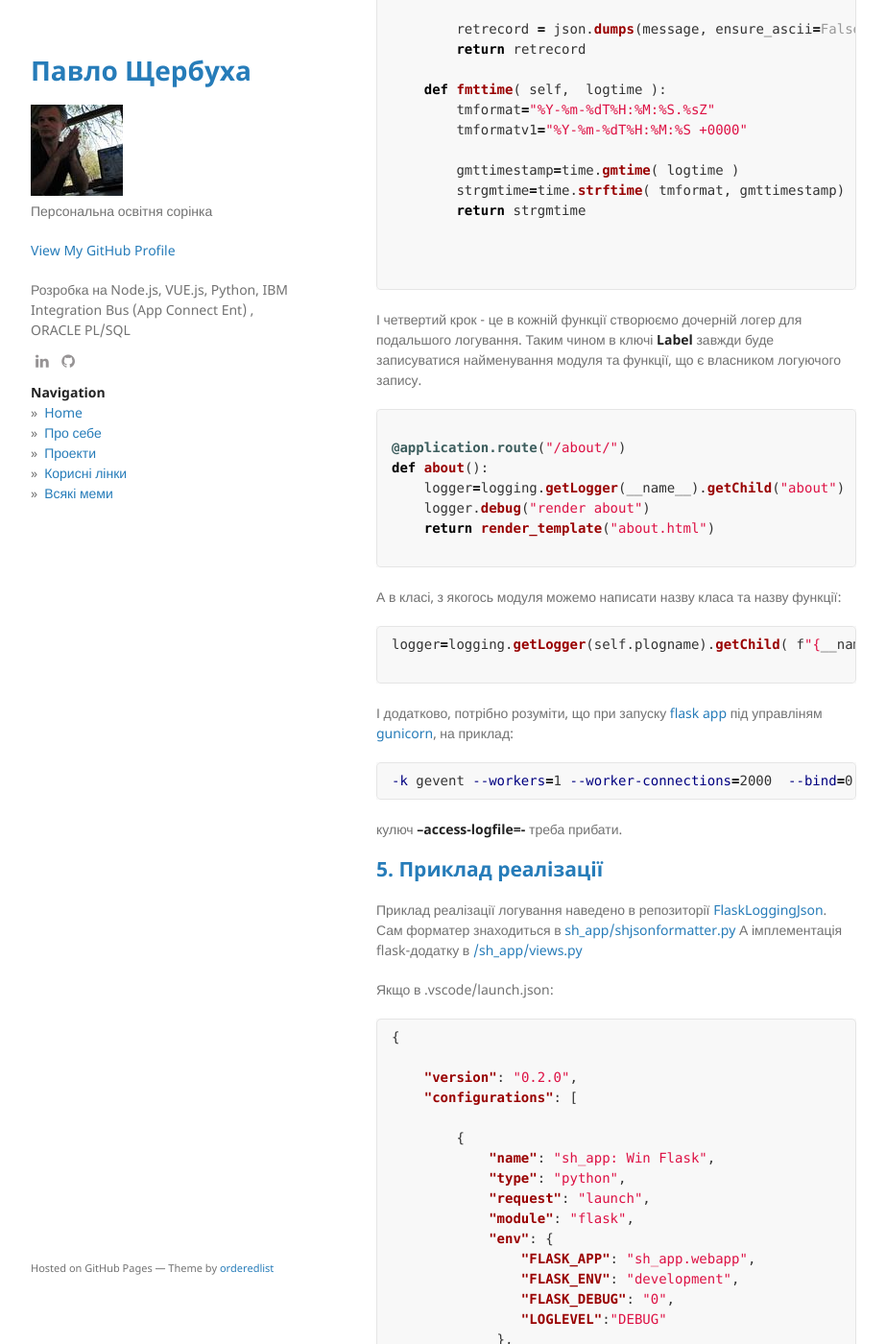
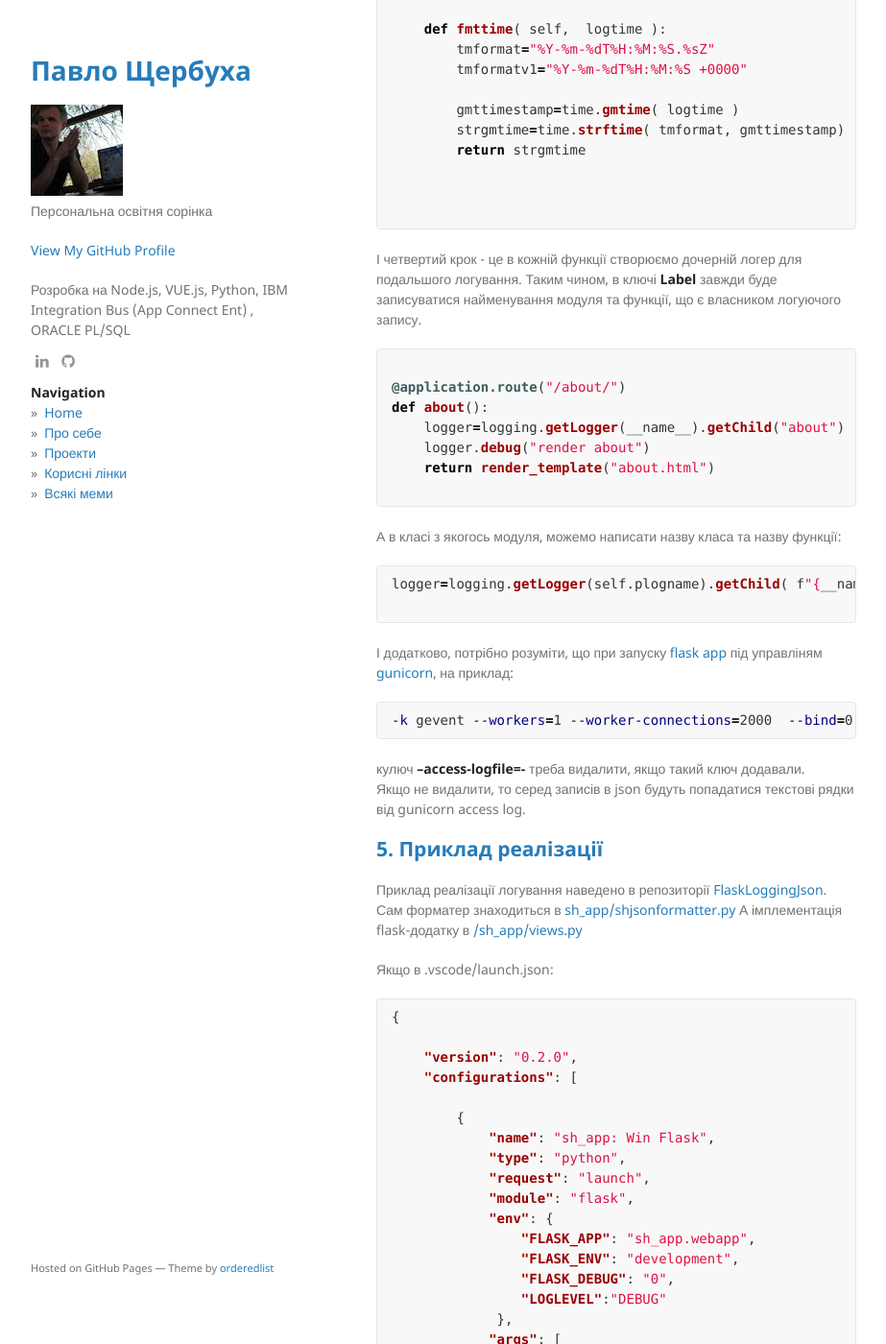
Before and after one commit to pavlo-shcherbukha/pavlo-shcherbukha.github.io, a Jekyll site: the page built from _posts/2024-09-15-py-flask-logging.md, in a window 1280 px wide and 1400 px high, scrolled down 6364 px. Shown: the whole window at 96% size, without its empty margins (178-1101 px from the left). Built offline with Jekyll 4.4.1, drawn with Linux system fonts in a browser that asks for light colours; some of the changed text lies outside the part shown.

Commit message:
gramm err correct

````diff
--- a/_posts/2024-09-15-py-flask-logging.md
+++ b/_posts/2024-09-15-py-flask-logging.md
@@ -313,7 +309,7 @@ class JSONFormatter(logging.Formatter):
 ```
 
 І четвертий крок - це в кожній функції створюємо дочерній логер для подальшого логування.
-Таким чином в ключі **Label** завжди буде записуватися найменування модуля та функції, що є власником логуючого запису.
+Таким чином, в ключі **Label** завжди буде записуватися найменування модуля та функції, що є власником логуючого запису.
 
 
 ```py
@@ -326,7 +322,7 @@ def about():
 
 ```
 
-А в класі, з якогось модуля можемо  написати назву класа та назву функції:
+А в класі з якогось модуля, можемо  написати назву класа та назву функції:
 
 ```py
 logger=logging.getLogger(self.plogname).getChild( f"{__name__}.Eds:SignData")
@@ -339,7 +335,8 @@ logger=logging.getLogger(self.plogname).getChild( f"{__name__}.Eds:SignData")
 ```bash
 -k gevent --workers=1 --worker-connections=2000  --bind=0.0.0.0:8080 --timeout 600 --threads=50 --access-logfile=-
 ```
-кулюч **--access-logfile=-** треба прибати.
+кулюч **--access-logfile=-** треба видалити, якщо такий ключ додавали.
+Якщо не видалити, то серед записів в json будуть попадатися текстові рядки від gunicorn access log.
 
 ## <a name="p5">5. Приклад реалізації</a>
 
````
Also changed, not shown: other parts of _posts/2024-09-15-py-flask-logging.md (+12 -16 lines).
